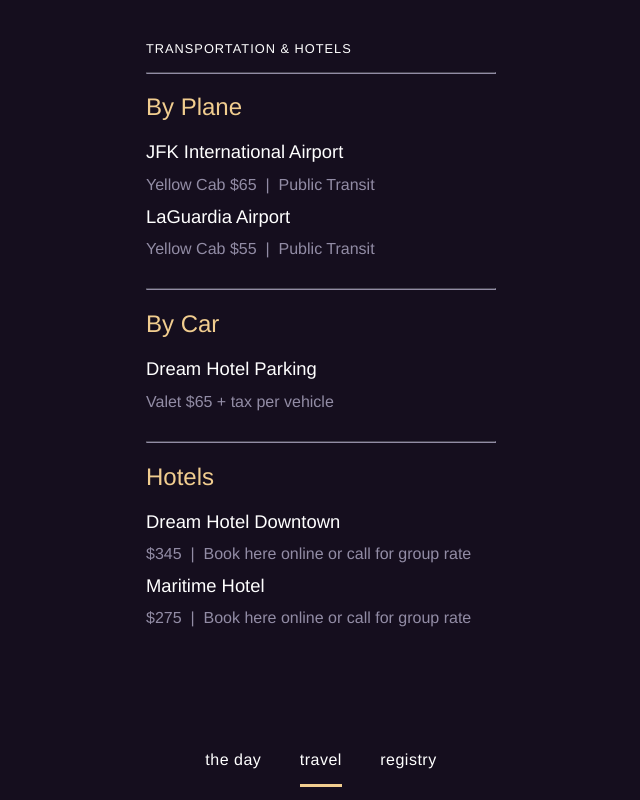
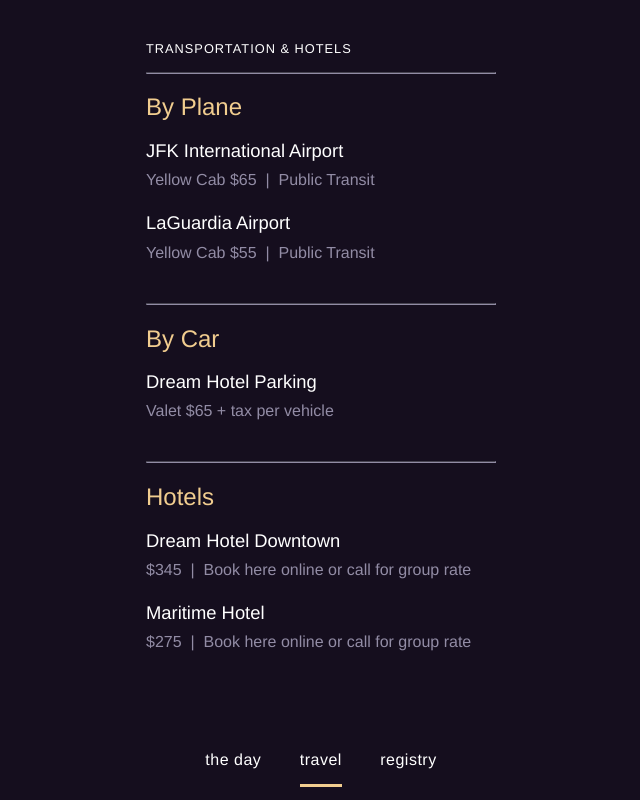
Before and after one commit to arianacofone/ariana-and-joey, a PHP site: template views/travel.html in a window 1280 px wide. Shown: the whole page, without its empty margins (319-959 px from the left). Run offline with PHP 8.4, Linux system fonts and the light colour scheme; the template is opened without the code that fills it, so the values that code supplies are empty.

Commit message:
adjust desktop styling

```diff
--- a/styles/master.css
+++ b/styles/master.css
@@ -169,19 +169,25 @@
 
 div.mainContent h2 {
   color: #f1cd8f;
+  margin-bottom: .5rem;
 }
 
 div.mainContent p {
+  margin-top: 0;
   line-height: 1.2rem;
 }
 
 div.mainContent h3 {
+
   font-size: 1.15rem;
+  /*margin-bottom: 0;*/
 }
 
 div.mainContent h4 {
   color: #928CA5;
   line-height: 0;
+  margin-top:0;
+  margin-bottom: 2rem;
 }
 
 .links {
@@ -213,7 +219,7 @@
 }
 
 #registry > p {
-  line-height: 1.25rem;
+  line-height: 1.4rem;
 }
 
 
```
